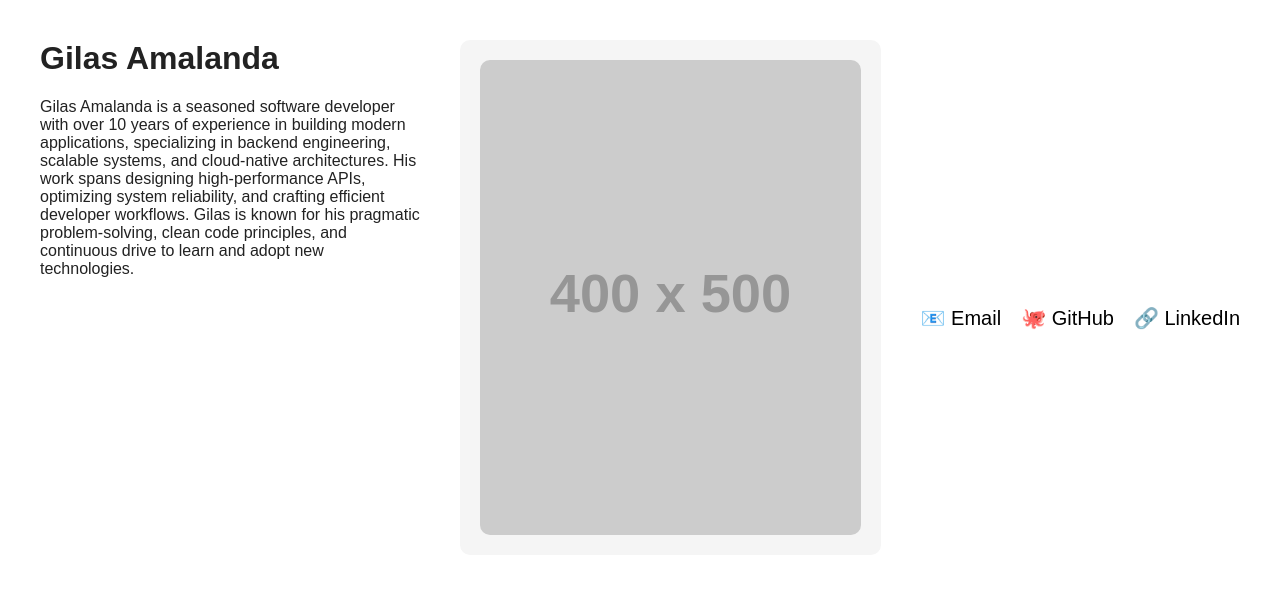
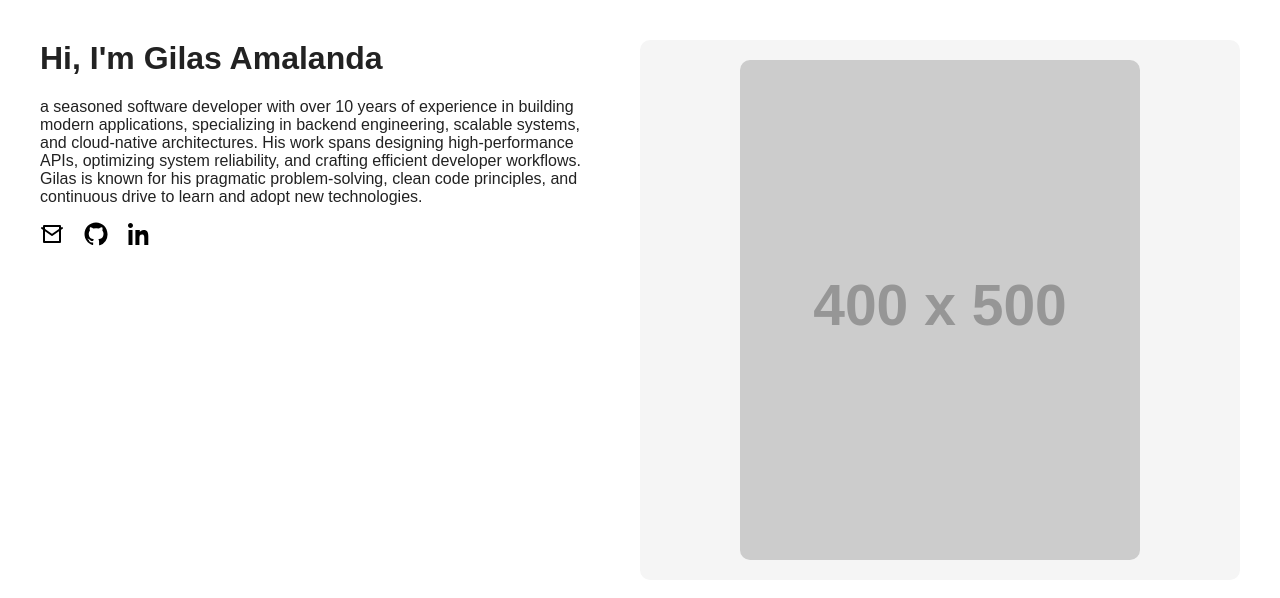
Before and after one commit to cunkz/cunkz.github.io, a plain HTML site: page index.html in a window 1280 px wide. Drawn offline with Linux system fonts and the light colour scheme; placeholder pictures from the web are drawn by us.

Commit message:
Update index.html

```diff
--- a/index.html
+++ b/index.html
@@ -42,9 +42,9 @@
 <body>
   <div class="container">
     <div class="summary">
-      <h1>Gilas Amalanda</h1>
+      <h1>Hi, I'm Gilas Amalanda</h1>
       <p>
-        Gilas Amalanda is a seasoned software developer with over 10 years of
+        a seasoned software developer with over 10 years of
         experience in building modern applications, specializing in backend
         engineering, scalable systems, and cloud-native architectures. His work
         spans designing high-performance APIs, optimizing system reliability,
@@ -52,15 +52,22 @@
         pragmatic problem-solving, clean code principles, and continuous drive
         to learn and adopt new technologies.
       </p>
+      <div class="social" style="margin-bottom:20px; display:flex; gap:20px; align-items:center;">
+        <a href="mailto:gilas@example.com" style="display:flex; align-items:center;">
+          <svg width="24" height="24" viewBox="0 0 24 24" fill="none" stroke="black" stroke-width="2" stroke-linecap="round" stroke-linejoin="round"><path d="M4 4h16v16H4z"/><polyline points="22,6 12,13 2,6"/></svg>
+        </a>
+        <a href="https://github.com/gilas" target="_blank" style="display:flex; align-items:center;">
+          <svg width="24" height="24" viewBox="0 0 24 24" fill="black"><path d="M12 .5C5.65.5.5 5.65.5 12c0 5.1 3.29 9.43 7.86 10.96.58.11.79-.25.79-.56v-1.98c-3.2.7-3.88-1.37-3.88-1.37-.53-1.35-1.29-1.71-1.29-1.71-1.05-.72.08-.71.08-.71 1.16.08 1.77 1.2 1.77 1.2 1.04 1.77 2.73 1.26 3.4.96.11-.76.41-1.26.74-1.55-2.55-.29-5.23-1.28-5.23-5.72 0-1.26.45-2.29 1.2-3.1-.12-.29-.52-1.47.11-3.06 0 0 .97-.31 3.18 1.18a11.1 11.1 0 0 1 5.8 0c2.21-1.49 3.18-1.18 3.18-1.18.63 1.59.23 2.77.11 3.06.75.81 1.2 1.84 1.2 3.1 0 4.45-2.69 5.43-5.25 5.71.42.36.8 1.08.8 2.18v3.23c0 .31.21.68.8.56A10.99 10.99 0 0 0 23.5 12C23.5 5.65 18.35.5 12 .5z"/></svg>
+        </a>
+        <a href="https://linkedin.com/in/gilas" target="_blank" style="display:flex; align-items:center;">
+          <svg width="24" height="24" viewBox="0 0 24 24" fill="black"><path d="M4.98 3.5C4.98 4.88 3.86 6 2.5 6S0 4.88 0 3.5 1.12 1 2.5 1s2.48 1.12 2.48 2.5zM.5 8h4V23h-4V8zm7.5 0h3.8v2.02h.05c.53-1 1.82-2.02 3.75-2.02 4 0 4.7 2.63 4.7 6.06V23h-4v-6.8c0-1.63-.03-3.72-2.27-3.72-2.27 0-2.62 1.77-2.62 3.6V23h-4V8z"/></svg>
+        </a>
+      </div>
     </div>
     <div class="photo">
       <img src="https://via.placeholder.com/400x500?text=Gilas+Amalanda" alt="Photo of Gilas Amalanda" />
         </div>
-    <div class="social" style="margin-top:40px; display:flex; gap:20px; align-items:center;">
-      <a href="mailto:gilas@example.com" style="text-decoration:none; color:#000; font-size:20px;">📧 Email</a>
-      <a href="https://github.com/gilas" target="_blank" style="text-decoration:none; color:#000; font-size:20px;">🐙 GitHub</a>
-      <a href="https://linkedin.com/in/gilas" target="_blank" style="text-decoration:none; color:#000; font-size:20px;">🔗 LinkedIn</a>
-    </div>
+
   </div>
 </body>
 </html>
```
